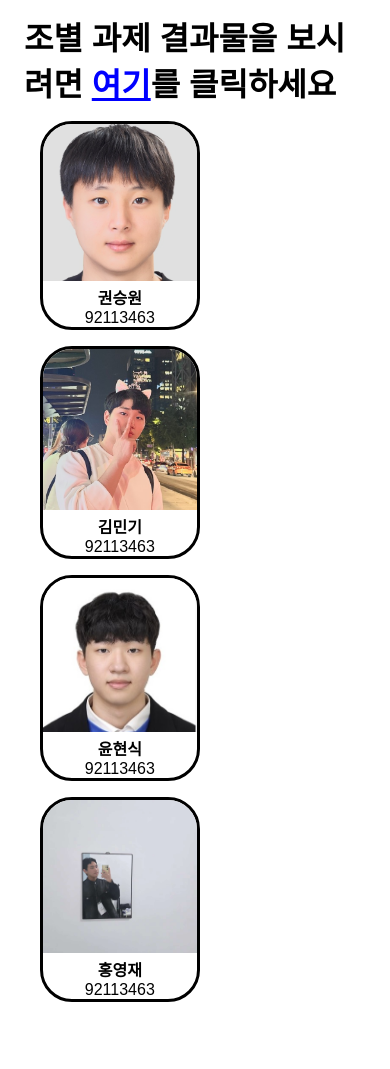
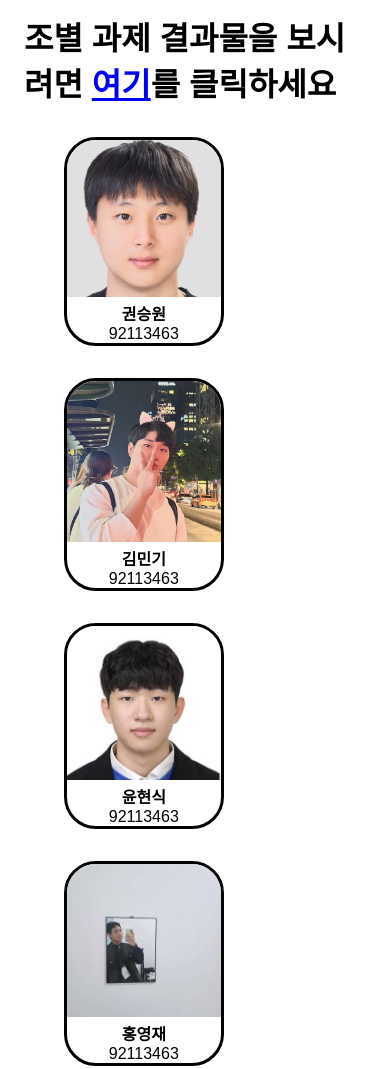
Before and after one commit to kxm0njae/JBU_personal_homepage, a plain HTML site: page index.html in a window 390 px wide. Shown: the part 4841-5910 px from the top of the page. Drawn offline with Linux system fonts and the light colour scheme; a web font is replaced by a local one.

Commit message:
cssresize

```diff
--- a/assets/css/style.css
+++ b/assets/css/style.css
@@ -251,6 +251,7 @@ input[type='submit']:hover {
   * {
     padding-right: 0;
     margin-right: 0;
+    transition: 2s;
   }
 
   html {
@@ -260,8 +261,8 @@ input[type='submit']:hover {
   header {
     display: none;
   }
+
   section {
-    transition: 2s;
     padding-left: 1.5rem;
     padding-right: 1rem;
     margin-left: 0;
@@ -291,10 +292,9 @@ input[type='submit']:hover {
   }
 
   .tm {
-    text-align: center;
-    margin-top: 1rem;
-    margin-left: 1rem;
-    margin-right: 1rem;
+    margin-left: 2.5rem;
+    margin-top: 2rem;
+    margin-right: 0;
   }
 
   .tm p {
```
